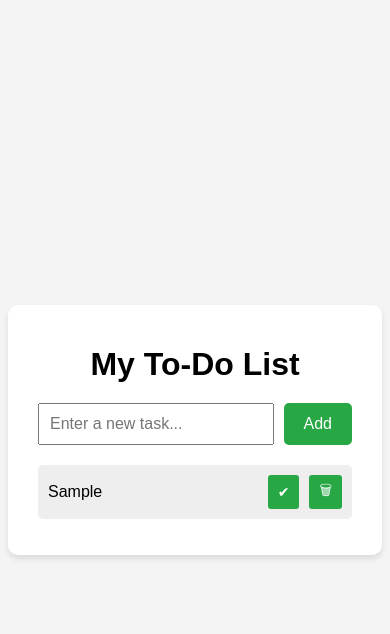
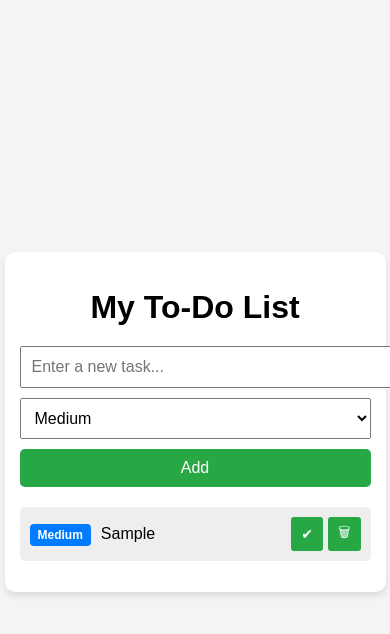
Before and after one commit to Gopal0806/To_Do_List, a plain HTML site: page index.html in a window 390 px wide. Both pictures are taken after typing "Sample" into the empty fields and a click on the button "Add". Drawn offline with Linux system fonts and the light colour scheme.

Commit message:
comitted the changes successfully

```diff
--- a/index.html
+++ b/index.html
@@ -11,6 +11,11 @@
     <h1>My To-Do List</h1>
     <div class="input-section">
       <input type="text" id="task-input" placeholder="Enter a new task..." />
+      <select id="priority">
+        <option value="low">Low</option>
+        <option value="medium" selected>Medium</option>
+        <option value="high">High</option>
+      </select>
       <button onclick="addTask()">Add</button>
     </div>
     <ul id="task-list"></ul>
--- a/script.js
+++ b/script.js
@@ -1,21 +1,43 @@
-document.addEventListener('DOMContentLoaded', loadTasks);
+document.addEventListener('DOMContentLoaded', () => {
+  loadTasks();
+
+  // Support Enter key
+  document.getElementById('task-input').addEventListener('keydown', function(e) {
+    if (e.key === 'Enter') addTask();
+  });
+});
 
 function addTask() {
   const input = document.getElementById('task-input');
+  const prioritySelect = document.getElementById('priority');
   const taskText = input.value.trim();
-  if (taskText === '') return;
+  const priority = prioritySelect.value;
 
-  createTaskElement(taskText);
-  saveTask(taskText);
+  if (taskText === '') {
+    alert("Please enter a task.");
+    return;
+  }
+
+  createTaskElement(taskText, false, priority);
+  saveTask(taskText, false, priority);
 
   input.value = '';
+  prioritySelect.value = 'medium';
 }
 
-function createTaskElement(taskText, completed = false) {
+function createTaskElement(taskText, completed = false, priority = 'medium') {
   const li = document.createElement('li');
   if (completed) li.classList.add('completed');
 
-  li.textContent = taskText;
+  const priorityTag = document.createElement('span');
+  priorityTag.textContent = priority.charAt(0).toUpperCase() + priority.slice(1);
+  priorityTag.className = `priority ${priority}`;
+
+  const textNode = document.createTextNode(taskText);
+
+  const textWrapper = document.createElement('span');
+  textWrapper.appendChild(priorityTag);
+  textWrapper.appendChild(textNode);
 
   const actions = document.createElement('div');
   actions.classList.add('actions');
@@ -36,14 +58,16 @@ function createTaskElement(taskText, completed = false) {
 
   actions.appendChild(completeBtn);
   actions.appendChild(deleteBtn);
+
+  li.appendChild(textWrapper);
   li.appendChild(actions);
 
   document.getElementById('task-list').appendChild(li);
 }
 
-function saveTask(taskText) {
+function saveTask(text, completed, priority) {
   let tasks = JSON.parse(localStorage.getItem('tasks')) || [];
-  tasks.push({ text: taskText, completed: false });
+  tasks.push({ text, completed, priority });
   localStorage.setItem('tasks', JSON.stringify(tasks));
 }
 
@@ -52,9 +76,11 @@ function updateStorage() {
   const tasks = [];
 
   listItems.forEach(item => {
+    const priorityClass = item.querySelector('.priority').classList[1];
     tasks.push({
-      text: item.firstChild.textContent,
-      completed: item.classList.contains('completed')
+      text: item.childNodes[0].textContent.replace(/^(Low|Medium|High)/i, '').trim(),
+      completed: item.classList.contains('completed'),
+      priority: priorityClass
     });
   });
 
@@ -63,5 +89,5 @@ function updateStorage() {
 
 function loadTasks() {
   const tasks = JSON.parse(localStorage.getItem('tasks')) || [];
-  tasks.forEach(task => createTaskElement(task.text, task.completed));
+  tasks.forEach(task => createTaskElement(task.text, task.completed, task.priority));
 }
--- a/style.css
+++ b/style.css
@@ -5,6 +5,7 @@ body {
   justify-content: center;
   align-items: center;
   height: 100vh;
+  margin: 0;
 }
 
 .todo-container {
@@ -26,10 +27,14 @@ h1 {
   margin-bottom: 20px;
 }
 
+input[type="text"],
+select {
+  padding: 10px;
+  font-size: 16px;
+}
+
 input[type="text"] {
   flex: 1;
-  padding: 10px;
-  font-size: 16px;
 }
 
 button {
@@ -76,3 +81,47 @@ li.completed {
   font-size: 14px;
   border-radius: 3px;
 }
+
+.priority {
+  font-weight: bold;
+  padding: 4px 8px;
+  border-radius: 4px;
+  color: white;
+  font-size: 12px;
+  margin-right: 10px;
+}
+
+.priority.low {
+  background-color: #6c757d;
+}
+
+.priority.medium {
+  background-color: #007bff;
+}
+
+.priority.high {
+  background-color: #dc3545;
+}
+
+/* Mobile Responsive */
+@media (max-width: 500px) {
+  .todo-container {
+    width: 90%;
+    padding: 15px;
+  }
+
+  .input-section {
+    flex-direction: column;
+  }
+
+  .input-section input,
+  .input-section select,
+  .input-section button {
+    width: 100%;
+  }
+
+  .actions {
+    flex-direction: row;
+    gap: 5px;
+  }
+}
```
